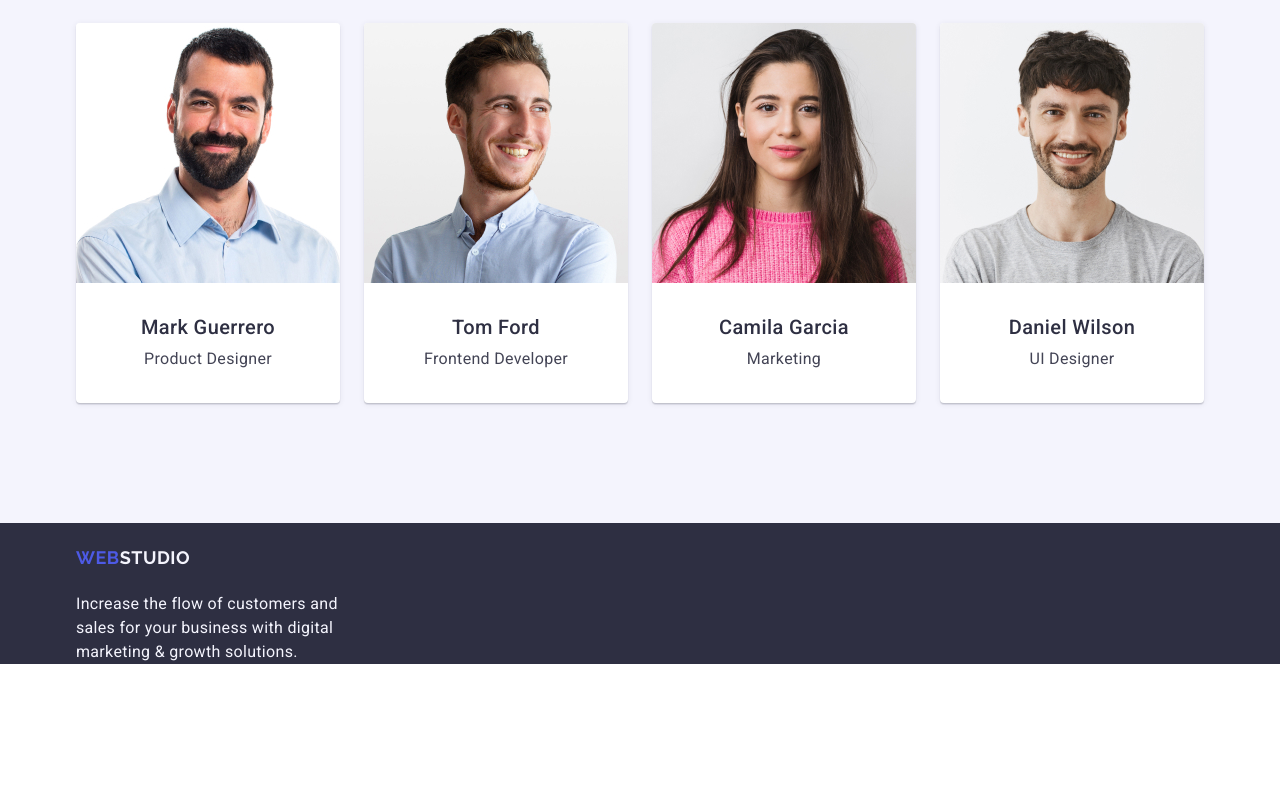
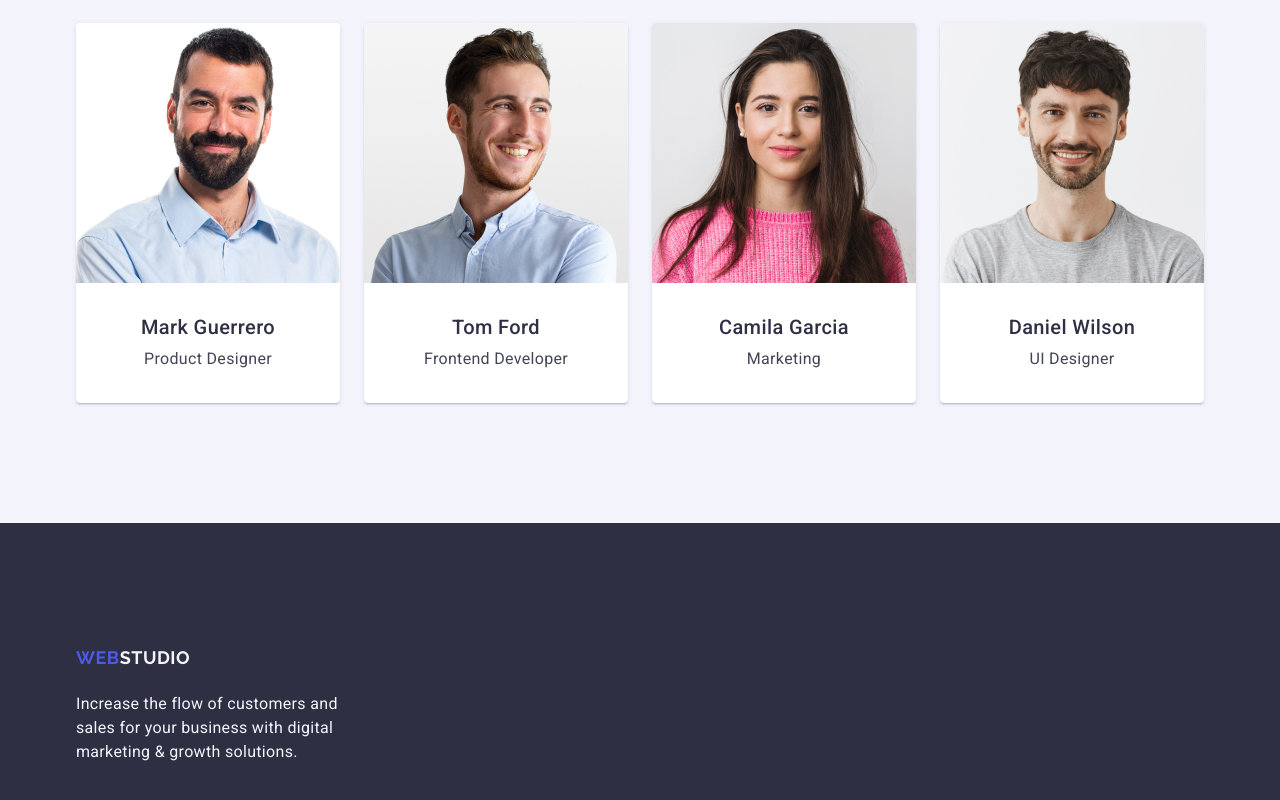
Before and after one commit to IrinaMatiazh/goit-markup-hw-03, a plain HTML site: page index.html in a window 1280 px wide. Shown: the part 1902-2702 px from the top of the page. Before the commit the page ends 2566 px from the top, so only its background shows below. Drawn offline with nearby package versions, Linux system fonts and the light colour scheme.

Commit message:
fix footer

```diff
--- a/css/styles.css
+++ b/css/styles.css
@@ -295,7 +295,7 @@ a {
 /* Footer */
 .footer {
   background-color: var(--color-navy-blue);
-  padding: 100px, 0;
+  padding: 100px 0;
 }
 .footer-link,
 .footer-text-logo {
```
